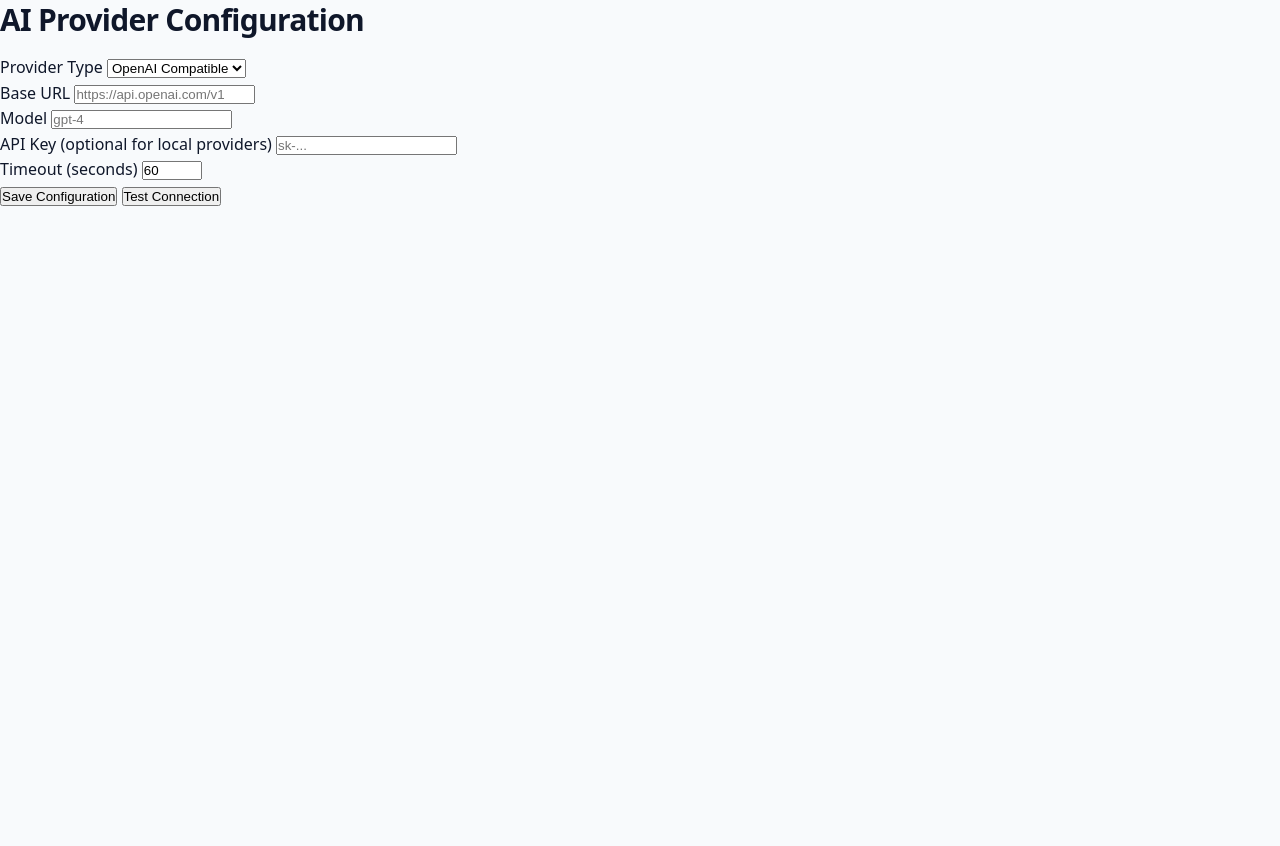
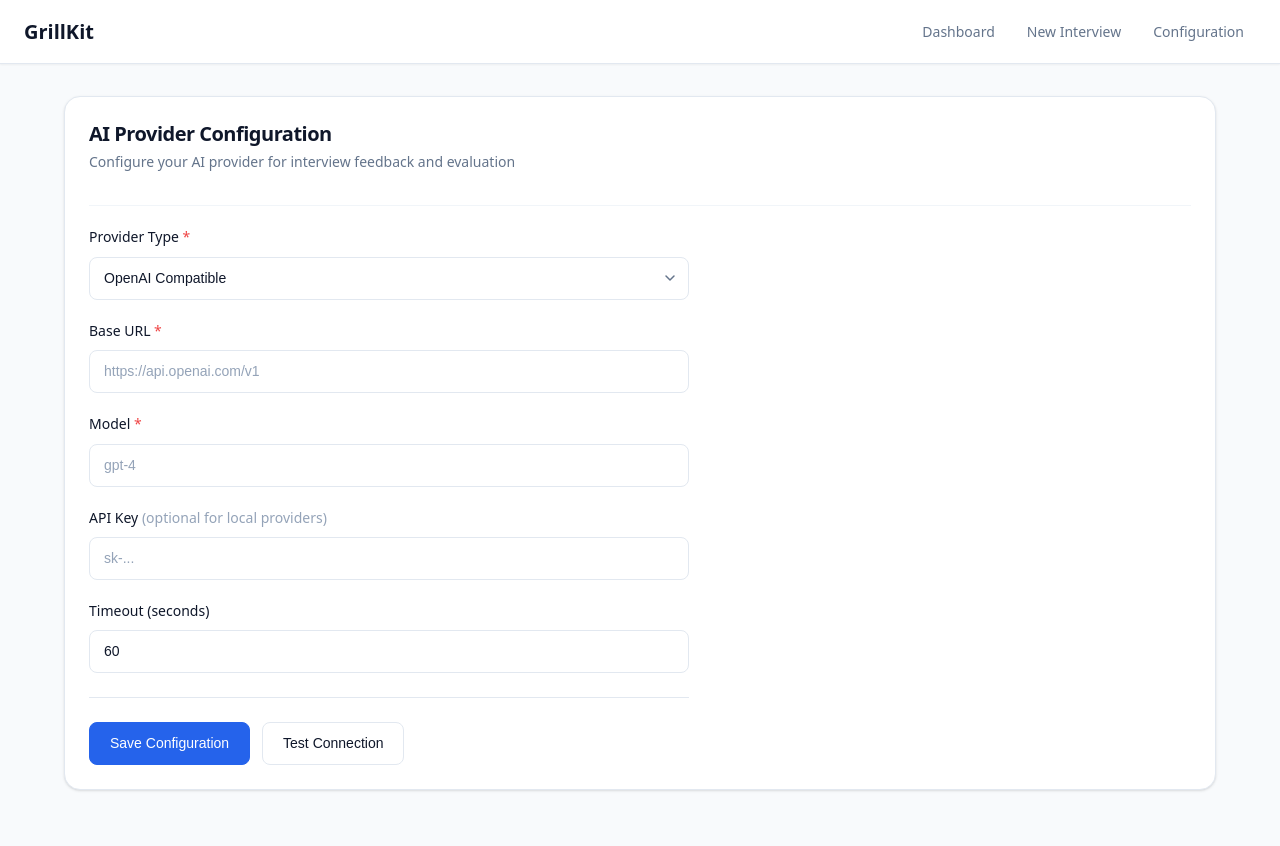
Before and after one commit to GrillKit/grillkit, a FastAPI app: page /config in a window 1280 px wide. Before the commit the page ends 206 px from the top, so only its background shows below. Run offline with FastAPI, Linux system fonts and the light colour scheme.

Commit message:
fix: fix broken template layouts and missing interview complete endpoint
- Add navbar and .app-container/.main-content wrapper to base.html
- Fix config_form.html: remove extends (now a partial), use proper CSS classes
- Fix config.html: remove duplicate h1 (now in config_form partial)
- Fix config_success.html: use card/alert/btn classes
- Fix config_test_result.html: use existing test-result.success/error classes
- Fix dashboard.html: wrap in card with empty state
- Fix app/api/config.py: render config.html instead of config_form.html directly
- Add POST /interview/{session_id}/complete endpoint (was missing, causing 404)
- Fix interview.html: only show answered questions + current question in chat

```diff
--- a/app/api/config.py
+++ b/app/api/config.py
@@ -70,7 +70,7 @@ async def save_config(
         providers = ProviderFactory.get_provider_types()
         return templates.TemplateResponse(
             request,
-            "config_form.html",
+            "config.html",
             {
                 "error": message,
                 "config": config.to_dict(mask_secret=False),
@@ -101,7 +101,7 @@ async def delete_config(request: Request):
     ConfigService.delete_config()
     return templates.TemplateResponse(
         request,
-        "config_form.html",
+        "config.html",
         {
             "config": None,
             "providers": ProviderFactory.get_provider_types(),
--- a/templates/base.html
+++ b/templates/base.html
@@ -7,6 +7,19 @@
     <link rel="stylesheet" href="/static/css/styles.css">
 </head>
 <body>
-    {% block content %}{% endblock %}
+    <div class="app-container">
+        <nav class="navbar">
+            <a href="/" class="navbar-brand">GrillKit</a>
+            <ul class="navbar-nav">
+                <li><a href="/" class="nav-link">Dashboard</a></li>
+                <li><a href="/setup" class="nav-link">New Interview</a></li>
+                <li><a href="/config" class="nav-link">Configuration</a></li>
+            </ul>
+        </nav>
+
+        <main class="main-content">
+            {% block content %}{% endblock %}
+        </main>
+    </div>
 </body>
 </html>
--- a/templates/config.html
+++ b/templates/config.html
@@ -3,7 +3,5 @@
 {% block title %}Configuration - GrillKit{% endblock %}
 
 {% block content %}
-<h1>AI Provider Configuration</h1>
-
 {% include "config_form.html" %}
 {% endblock %}
--- a/templates/config_form.html
+++ b/templates/config_form.html
@@ -1,20 +1,21 @@
-{% extends "base.html" %}
-
-{% block title %}Configure - GrillKit{% endblock %}
-
-{% block content %}
 {% if error %}
-<div class="error">{{ error }}</div>
+<div class="alert alert-error">{{ error }}</div>
 {% endif %}
 
 {% if message %}
-<div class="message">{{ message }}</div>
+<div class="alert alert-success">{{ message }}</div>
 {% endif %}
 
-<form method="post" action="/config">
-    <div>
-        <label for="provider_type">Provider Type</label>
-        <select name="provider_type" id="provider_type" required>
+<div class="card">
+    <div class="card-header">
+        <h1 class="card-title">AI Provider Configuration</h1>
+        <p class="card-subtitle">Configure your AI provider for interview feedback and evaluation</p>
+    </div>
+
+    <form method="post" action="/config" class="form">
+        <div class="form-group">
+            <label for="provider_type" class="form-label form-label-required">Provider Type</label>
+            <select name="provider_type" id="provider_type" class="form-control" required>
                 {% for provider in providers %}
                 <option value="{{ provider.id }}" {% if config and config.provider_type == provider.id %}selected{% endif %}>
                     {{ provider.name }}
@@ -23,35 +24,50 @@
             </select>
         </div>
 
-    <div>
-        <label for="base_url">Base URL</label>
-        <input type="url" name="base_url" id="base_url" value="{{ config.base_url if config else '' }}" placeholder="https://api.openai.com/v1" required>
+        <div class="form-group">
+            <label for="base_url" class="form-label form-label-required">Base URL</label>
+            <input type="url" name="base_url" id="base_url"
+                   class="form-control"
+                   value="{{ config.base_url if config else '' }}"
+                   placeholder="https://api.openai.com/v1" required>
         </div>
 
-    <div>
-        <label for="model">Model</label>
-        <input type="text" name="model" id="model" value="{{ config.model if config else '' }}" placeholder="gpt-4" required>
+        <div class="form-group">
+            <label for="model" class="form-label form-label-required">Model</label>
+            <input type="text" name="model" id="model"
+                   class="form-control"
+                   value="{{ config.model if config else '' }}"
+                   placeholder="gpt-4" required>
         </div>
 
-    <div>
-        <label for="api_key">API Key (optional for local providers)</label>
-        <input type="password" name="api_key" id="api_key" value="{{ config.api_key if config else '' }}" placeholder="sk-...">
+        <div class="form-group">
+            <label for="api_key" class="form-label">API Key <span class="text-muted">(optional for local providers)</span></label>
+            <input type="password" name="api_key" id="api_key"
+                   class="form-control"
+                   value="{{ config.api_key if config else '' }}"
+                   placeholder="sk-...">
         </div>
 
-    <div>
-        <label for="timeout">Timeout (seconds)</label>
-        <input type="number" name="timeout" id="timeout" value="{{ config.timeout if config else 60 }}" min="1" max="300" step="1">
+        <div class="form-group">
+            <label for="timeout" class="form-label">Timeout (seconds)</label>
+            <input type="number" name="timeout" id="timeout"
+                   class="form-control"
+                   value="{{ config.timeout if config else 60 }}"
+                   min="1" max="300" step="1">
         </div>
 
-    <div class="actions">
-        <button type="submit">Save Configuration</button>
-        <button type="submit" formaction="/config/test" formmethod="post">Test Connection</button>
+        <div class="divider"></div>
+
+        <div class="button-group">
+            <button type="submit" class="btn btn-primary">Save Configuration</button>
+            <button type="submit" formaction="/config/test" formmethod="post" class="btn btn-secondary">Test Connection</button>
         </div>
     </form>
 
     {% if config %}
+    <div class="divider"></div>
     <form method="post" action="/config" onsubmit="this.method='delete'; return confirm('Remove configuration?');">
-    <button type="submit" class="danger">Remove Configuration</button>
+        <button type="submit" class="btn btn-danger">Remove Configuration</button>
     </form>
     {% endif %}
-{% endblock %}
+</div>
--- a/templates/config_test_result.html
+++ b/templates/config_test_result.html
@@ -1,10 +1,10 @@
 {% if success %}
-<div class="test-success">
+<div class="test-result success">
     <strong>Connection successful!</strong>
     <p>{{ message }}</p>
 </div>
 {% else %}
-<div class="test-error">
+<div class="test-result error">
     <strong>Connection failed!</strong>
     <p>{{ message }}</p>
 </div>
--- a/templates/interview.html
+++ b/templates/interview.html
@@ -28,6 +28,8 @@
 
     <div class="interview-chat">
         {% for answer in answers %}
+        {# Only show answered questions or the current unanswered question #}
+        {% if answer.answer_text is not none or answer == current_question %}
         <div class="chat-message question">
             <div class="chat-bubble question-bubble">
                 <strong>Q{{ answer.order }}:</strong>
@@ -56,6 +58,7 @@
                 {% endif %}
             </div>
         </div>
+        {% endif %}
         {% endif %}
         {% endfor %}
     </div>
```
Also changed, not shown: app/api/interview.py (+18 -0 lines), templates/config_success.html (+8 -4 lines), templates/dashboard.html (+16 -1 lines), .kilocode/rules/GrillKit Project Rules.md (added), .kilocode/rules/architecture-first.md (added), .kilocode/rules/docs-update.md (added), .kilocode/rules/docstrings.md (added), .kilocode/rules/file headers.md (added), .kilocode/rules/no-comments.md (added), CHANGELOG.md, 1 other file. Lines whose indentation alone changed are shown as unchanged.
